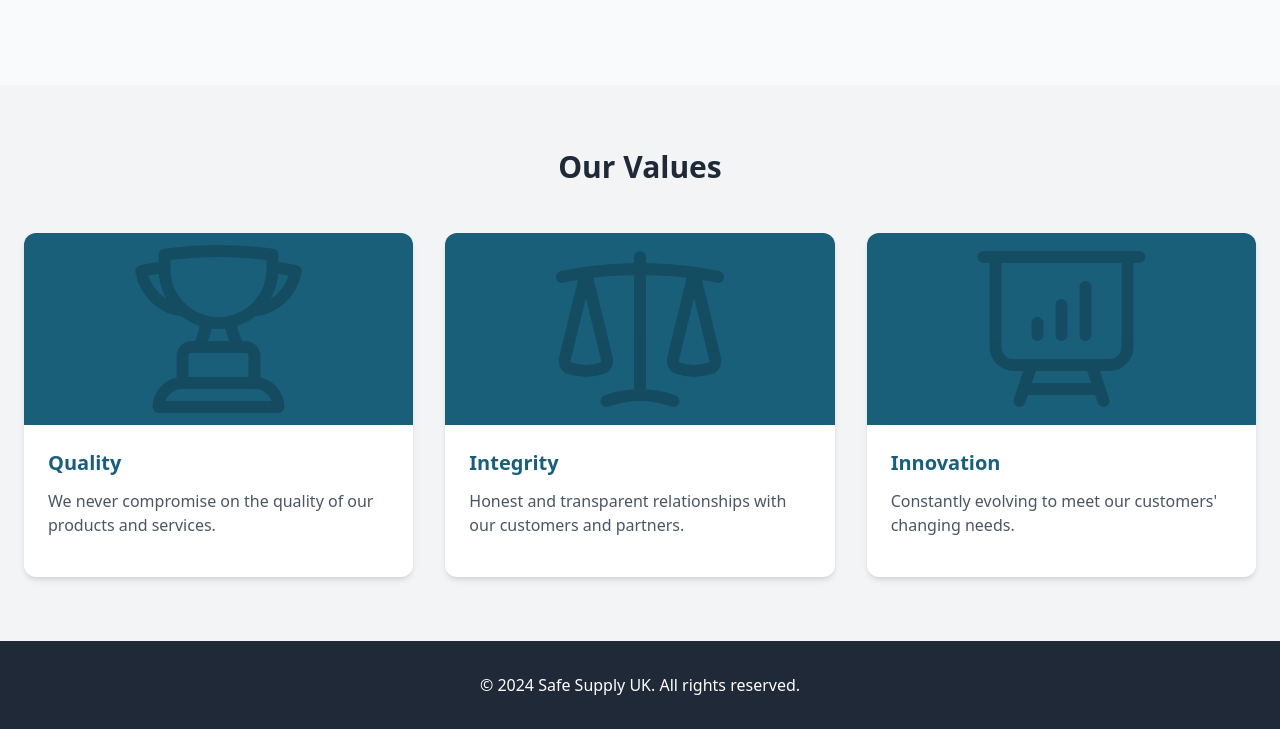
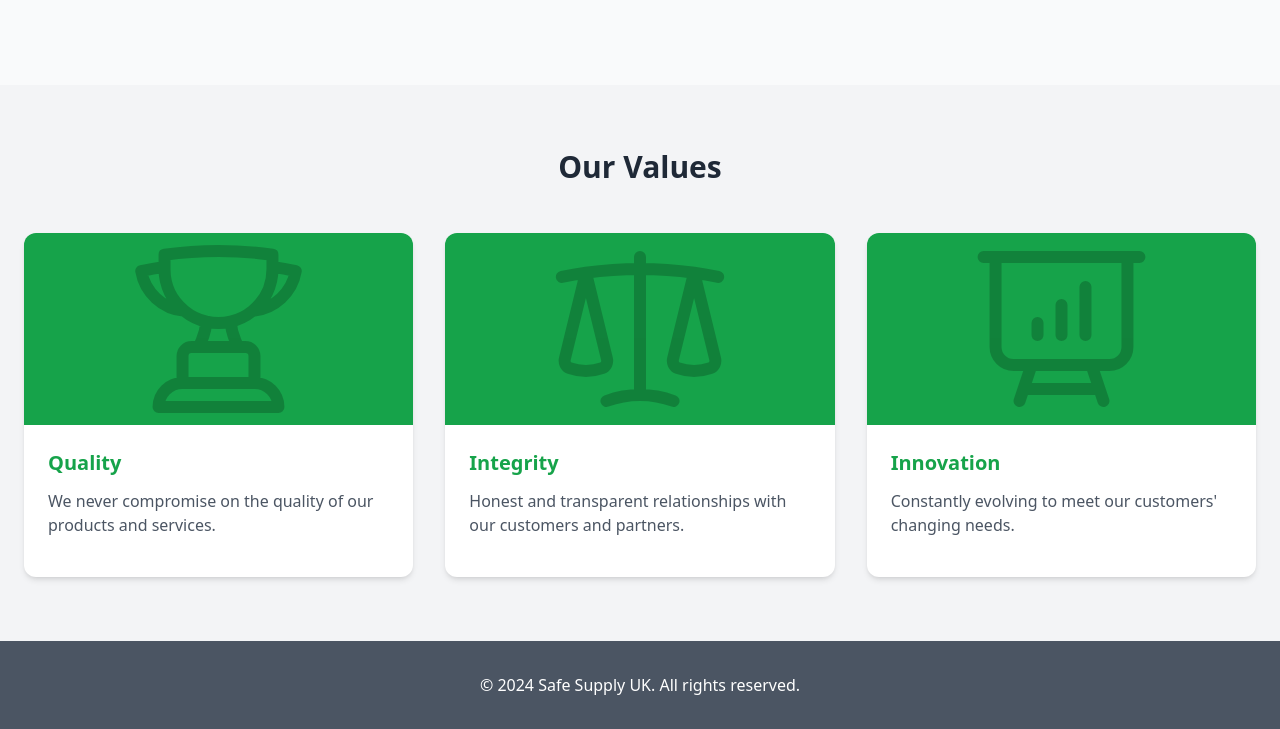
Before and after one commit to fabiosimoesds/safesupplyuk, a website: page about.html in a window 1280 px wide. Shown: the part 679-1408 px from the top of the page. Drawn offline with Linux system fonts and the light colour scheme.

Commit message:
color rebrading

```diff
--- a/about.html
+++ b/about.html
@@ -5,7 +5,7 @@
     <meta name="viewport" content="width=device-width, initial-scale=1.0">
     <title>Safe Supply UK - About Us</title>
     <link href="/dist/output.css" rel="stylesheet">
-    <link rel="icon" type="image/svg+xml" href="images/logo.svg">
+    <link rel="icon" type="image/svg+xml" href="images/logo.png">
     <link rel="alternate icon" type="image/png" href="images/logo.png">
 </head>
 <body class="bg-gray-50 flex flex-col min-h-screen">
@@ -14,7 +14,7 @@
         <nav class="container mx-auto px-6 py-4">
             <div class="flex items-center justify-between">
                 <a href="index.html" class="flex items-center gap-2 font-bold text-primary">
-                    <img src="images/logo.svg" alt="Safe Supply UK Logo" class="h-8 w-auto">
+                    <img src="images/logo.png" alt="Safe Supply UK Logo" class="h-8 w-auto">
                     <span class="text-xl">Safe Supply UK</span>
                 </a>
 
@@ -111,7 +111,7 @@
         </section>
     </main>
 
-    <footer class="bg-gray-800 text-white py-8">
+    <footer class="bg-gray-600 text-white py-8">
         <div class="container mx-auto px-6 text-center">
             <p>&copy; 2024 Safe Supply UK. All rights reserved.</p>
         </div>
--- a/tailwind.config.js
+++ b/tailwind.config.js
@@ -4,8 +4,8 @@ module.exports = {
   theme: {
     extend: {
       colors: {
-        primary: '#1a5f7a',
-        secondary: '#2d8bac',
+        primary: '#16a34a',
+        secondary: '#4338ca',
       },
       backgroundImage: {
         'pattern': "url('../images/pattern.svg')",
```
Also changed, not shown: contact.html (+3 -3 lines), index.html (+3 -3 lines), dist/output.css, images/logo.png, images/logo.svg (deleted).
